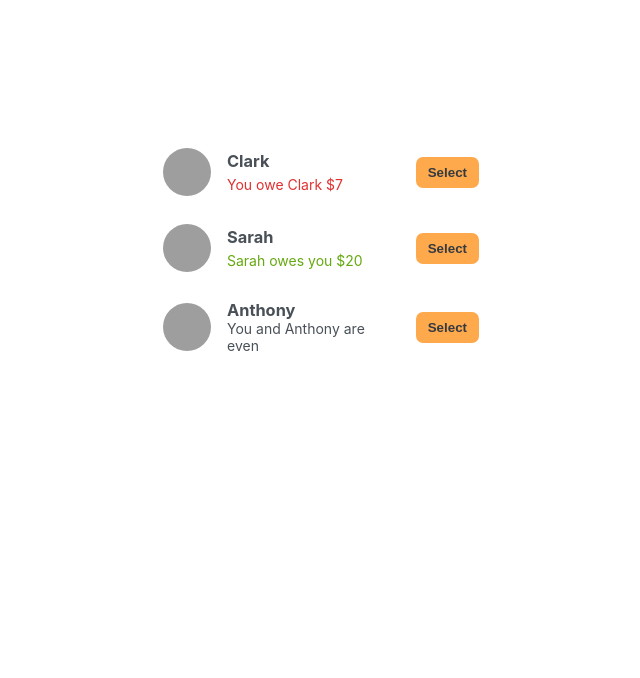
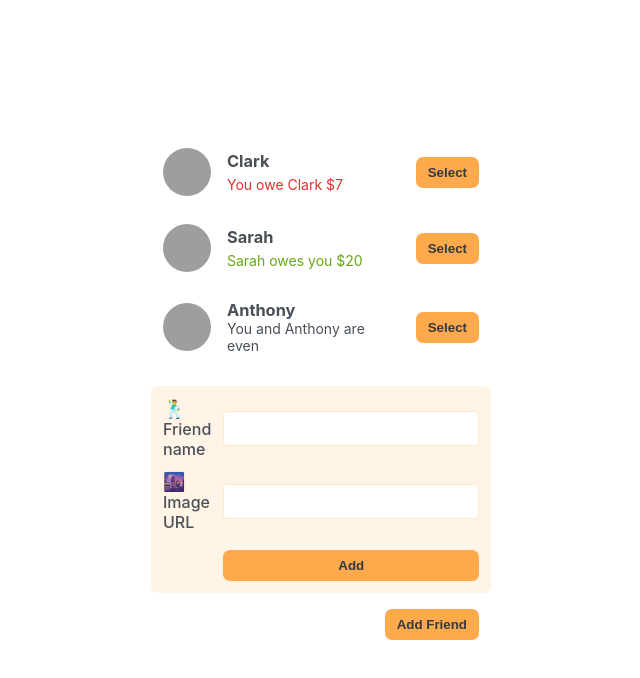
Before and after one commit to Nikshay10/eat-n-split, a JavaScript app: page / in a window 1280 px wide. Shown: the top 678 px of the page, without its empty margins (79-719 px from the left). Built offline with nearby package versions, Linux system fonts and the light colour scheme; grey boxes are pictures that could not be loaded; the HTML template or start-up script is replaced by a standard one.

Commit message:
Friend form component created

```diff
--- a/src/App.js
+++ b/src/App.js
@@ -20,6 +20,12 @@
   },
 ];
 
+function Button({children}){
+  return(
+    <button className="button">{children}</button>
+  )
+}
+
 function Friend({friend}){
   return (
     <li>
@@ -28,7 +34,7 @@
       {friend.balance === 0 && <p className="">You and {friend.name} are even</p>}
       {friend.balance > 0 && <p className="green">{friend.name} owes you ${friend.balance}</p>}
       {friend.balance < 0 && <p className="red">You owe {friend.name} ${Math.abs(friend.balance)}</p>}
-      <button className="button">Select</button>
+      <Button>Select</Button>
     </li>
 
   );
@@ -46,11 +52,26 @@
   )
 }
 
+function FormAddFriend(){
+  return(
+    <form className="form-add-friend">
+      <label>🕺 Friend name</label>
+      <input type="text" />
+
+      <label>🌆Image URL</label>
+      <input type="text" />
+      <Button>Add</Button>
+    </form>
+  )
+}
+
 export default function App(){
   return(
     <div className="app">
       <div className="sidebar">
         <FriendList />
+        <FormAddFriend />
+        <Button>Add Friend</Button>
       </div>
     </div>
   )
```
